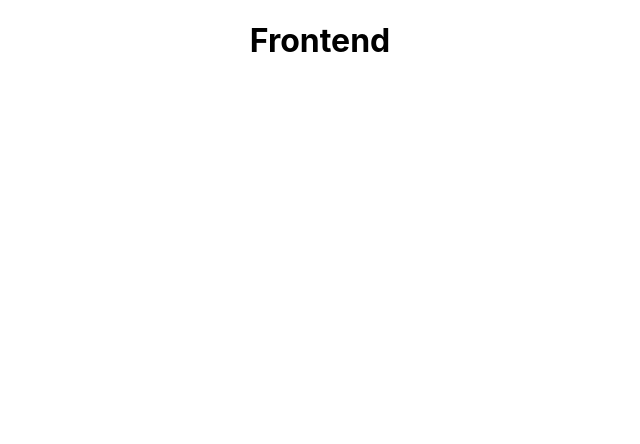
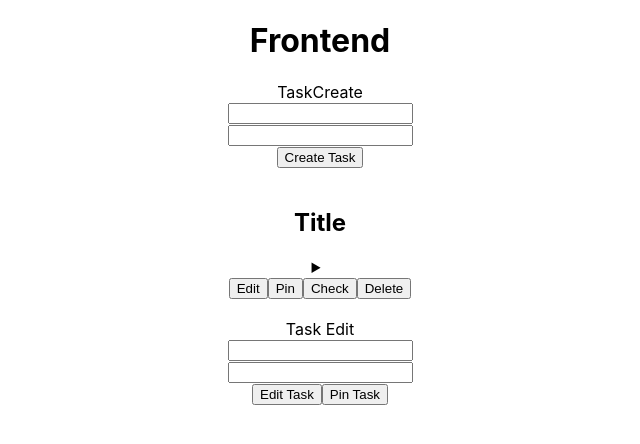
Before and after one commit to jaafari-R/TodoList-Webapp, a React (Create React App) app in the folder frontend/: page / in a window 1280 px wide. Shown: the top 444 px of the page, without its empty margins (320-960 px from the left). Built offline with nearby package versions, Linux system fonts and the light colour scheme.

Commit message:
Added initial version of the main FrontEnd Components

```diff
--- a/frontend/src/App.js
+++ b/frontend/src/App.js
@@ -1,9 +1,19 @@
 import './App.css';
+
+import "./components/TaskCreate"
+import TaskCreate from './components/TaskCreate';
+import TaskEdit from './components/TaskEdit';
+import TaskView from './components/TaskView';
 
 function App() {
   return (
     <div className="App">
       <h1>Frontend</h1>
+      <TaskCreate />
+      <br />
+      <TaskView />
+      <br />
+      <TaskEdit />
     </div>
   );
 }
--- /dev/null
+++ b/frontend/src/components/TaskCreate.js
@@ -0,0 +1,17 @@
+import React from 'react'
+
+function TaskCreate() {
+  return (
+    <div>TaskCreate
+        <form action="">
+            <input type="text" />
+            <br />
+            <input type="text" />
+            <br />
+            <button>Create Task</button>
+        </form>
+    </div>
+  )
+}
+
+export default TaskCreate
--- /dev/null
+++ b/frontend/src/components/TaskEdit.js
@@ -0,0 +1,18 @@
+import React from 'react'
+
+function TaskEdit() {
+  return (
+    <div>Task Edit
+        <form action="">
+            <input type="text" />
+            <br />
+            <input type="text" />
+            <br />
+            <button>Edit Task</button>
+            <button>Pin Task</button>
+        </form>
+    </div>
+  )
+}
+
+export default TaskEdit
--- /dev/null
+++ b/frontend/src/components/TaskView.js
@@ -0,0 +1,19 @@
+import React from 'react'
+
+function TaskView() {
+  return (
+    <div>
+        <h2>Title</h2>
+        <details>
+            <summary> </summary>
+            <p>Description</p>
+        </details>
+        <button>Edit</button>
+        <button>Pin</button>
+        <button>Check</button>
+        <button>Delete</button>
+    </div>
+  )
+}
+
+export default TaskView
```
